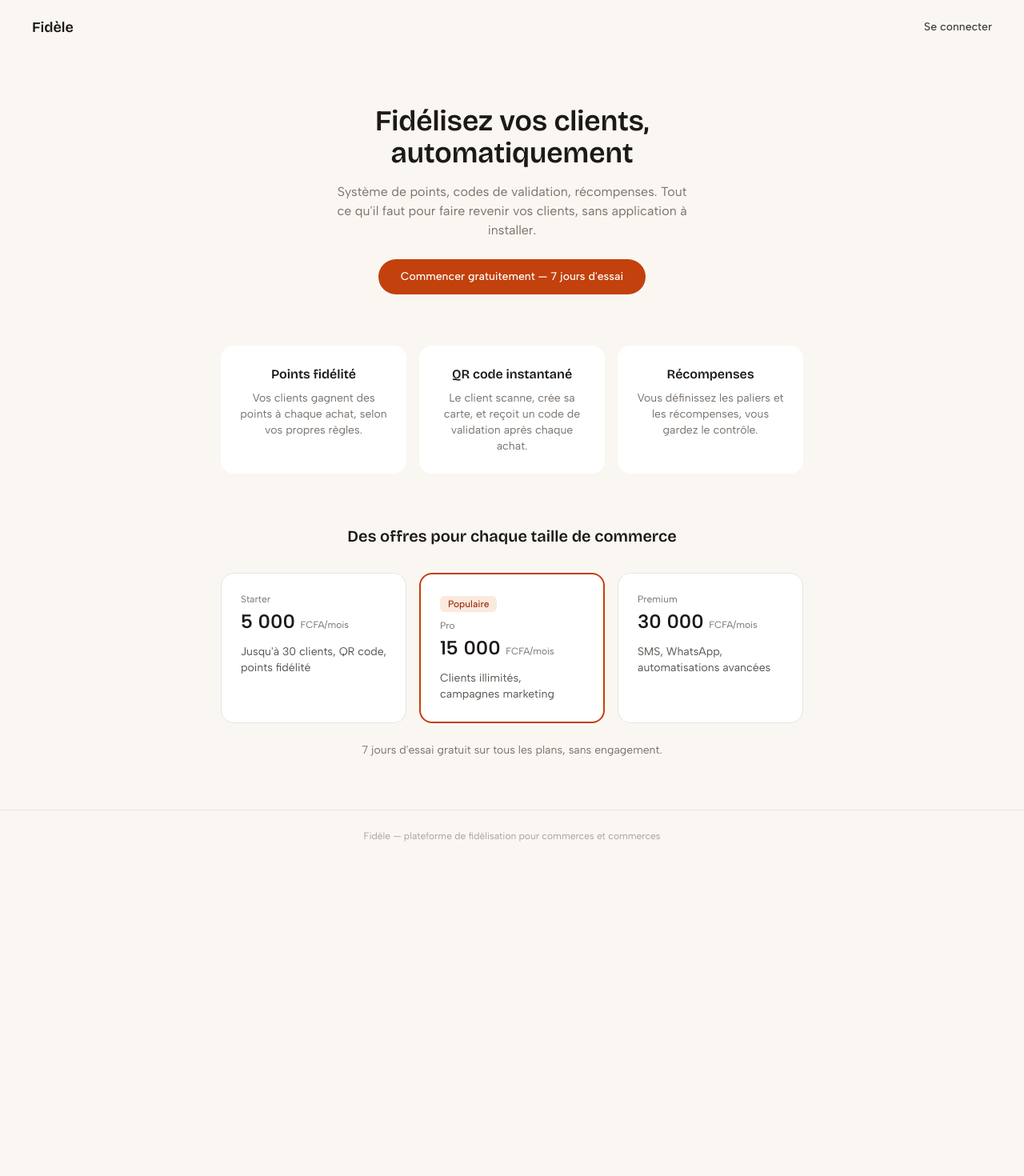
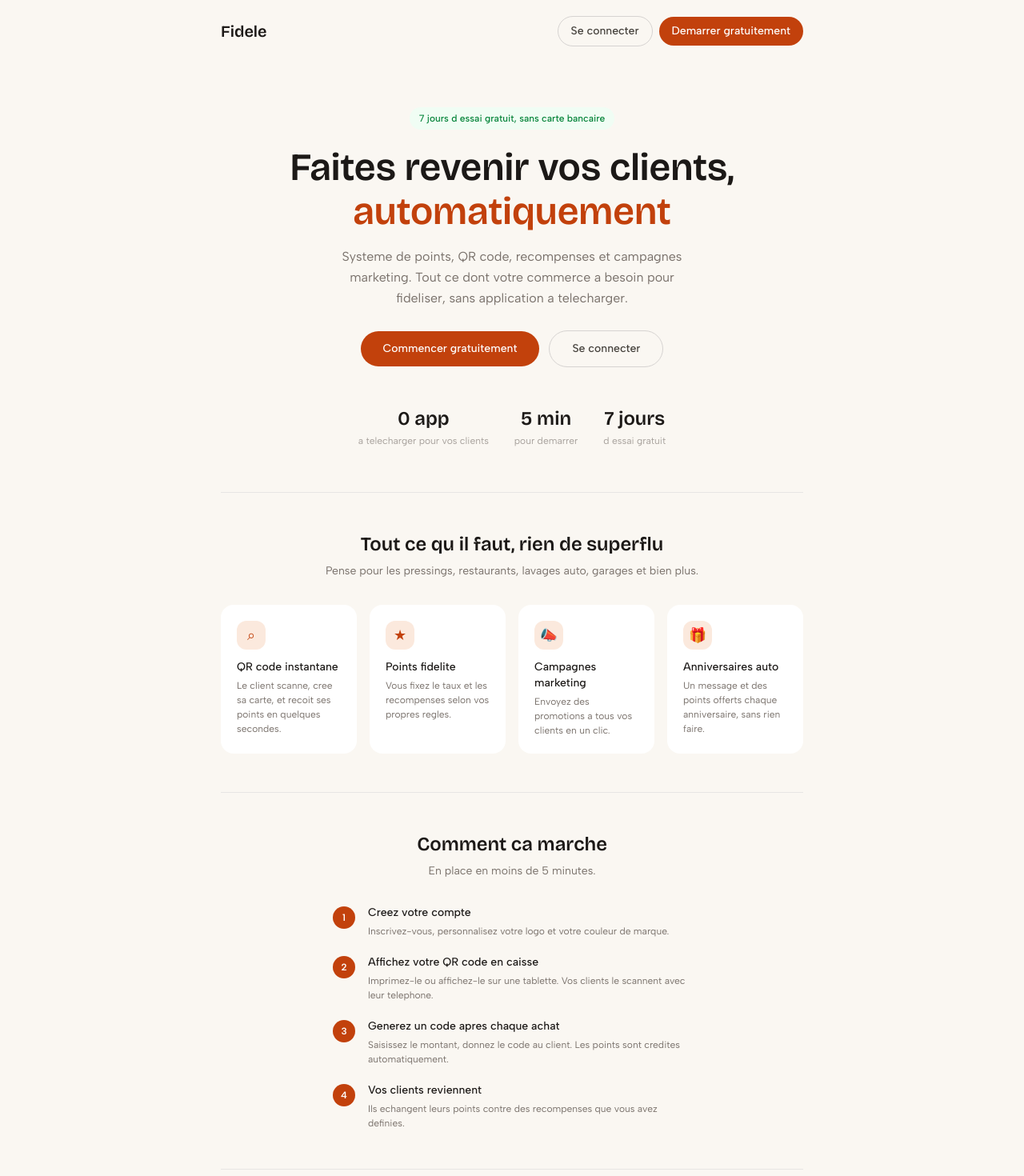
Before and after one commit to zato-nisrine/loyalty-dashboard, a Next.js app: page / in a window 1280 px wide. Shown: the top 1470 px of the page at 80% size. Before the commit the page ends 1077 px from the top, so only its background shows below. Built offline with nearby package versions, Linux system fonts and the light colour scheme.

Commit message:
interface

```diff
--- a/app/page.tsx
+++ b/app/page.tsx
@@ -3,98 +3,171 @@ import Link from 'next/link'
 export default function Home() {
   return (
     <div className="min-h-screen bg-[#FAF7F2]">
-      <header className="flex items-center justify-between px-5 py-5 sm:px-10">
-        <p className="font-[family-name:var(--font-display)] text-lg font-semibold text-stone-900">Fidèle</p>
-        <Link href="/login" className="text-sm font-medium text-stone-700">
-          Se connecter
-        </Link>
-      </header>
+      <div className="mx-auto max-w-3xl px-5">
 
-      <section className="px-5 py-10 text-center sm:py-16">
-        <h1 className="mx-auto max-w-xl font-[family-name:var(--font-display)] text-3xl font-semibold text-stone-900 sm:text-4xl">
-          Fidélisez vos clients, automatiquement
-        </h1>
-        <p className="mx-auto mt-4 max-w-md text-sm text-stone-500 sm:text-base">
-          Système de points, codes de validation, récompenses. Tout ce qu'il faut pour faire revenir vos
-          clients, sans application à installer.
-        </p>
-        <Link
-          href="/register"
-          className="mt-6 inline-block rounded-full bg-[#C2410C] px-7 py-3 text-sm font-medium text-white"
-        >
-          Commencer gratuitement — 7 jours d'essai
-        </Link>
-      </section>
+        <nav className="flex items-center justify-between py-5">
+          <p className="font-[family-name:var(--font-display)] text-xl font-semibold text-stone-900">Fidele</p>
+          <div className="flex items-center gap-2">
+            <Link href="/login" className="rounded-full border border-stone-300 px-4 py-2 text-sm font-medium text-stone-700">
+              Se connecter
+            </Link>
+            <Link href="/register" className="rounded-full bg-[#C2410C] px-4 py-2 text-sm font-medium text-white">
+              Demarrer gratuitement
+            </Link>
+          </div>
+        </nav>
 
-      <section className="mx-auto grid max-w-3xl grid-cols-1 gap-4 px-5 sm:grid-cols-3">
-        <div className="rounded-2xl bg-white p-6 text-center">
-          <p className="font-[family-name:var(--font-display)] text-base font-semibold text-stone-900">
-            Points fidélité
+        <section className="py-14 text-center">
+          <div className="mb-5 inline-flex items-center gap-1.5 rounded-full bg-green-50 px-3 py-1.5 text-xs font-medium text-green-700">
+            7 jours d essai gratuit, sans carte bancaire
+          </div>
+          <h1 className="mx-auto max-w-xl font-[family-name:var(--font-display)] text-4xl font-semibold text-stone-900 sm:text-5xl" style={{lineHeight: '1.15'}}>
+            Faites revenir vos clients, <span style={{color: '#C2410C'}}>automatiquement</span>
+          </h1>
+          <p className="mx-auto mt-4 max-w-md text-sm text-stone-500 sm:text-base" style={{lineHeight: '1.6'}}>
+            Systeme de points, QR code, recompenses et campagnes marketing. Tout ce dont votre commerce a besoin pour fideliser, sans application a telecharger.
           </p>
-          <p className="mt-2 text-sm text-stone-500">
-            Vos clients gagnent des points à chaque achat, selon vos propres règles.
-          </p>
-        </div>
-        <div className="rounded-2xl bg-white p-6 text-center">
-          <p className="font-[family-name:var(--font-display)] text-base font-semibold text-stone-900">
-            QR code instantané
-          </p>
-          <p className="mt-2 text-sm text-stone-500">
-            Le client scanne, crée sa carte, et reçoit un code de validation après chaque achat.
-          </p>
-        </div>
-        <div className="rounded-2xl bg-white p-6 text-center">
-          <p className="font-[family-name:var(--font-display)] text-base font-semibold text-stone-900">
-            Récompenses
-          </p>
-          <p className="mt-2 text-sm text-stone-500">
-            Vous définissez les paliers et les récompenses, vous gardez le contrôle.
-          </p>
-        </div>
-      </section>
-
-      <section className="mx-auto max-w-3xl px-5 py-16">
-        <h2 className="text-center font-[family-name:var(--font-display)] text-xl font-semibold text-stone-900">
-          Des offres pour chaque taille de commerce
-        </h2>
-
-        <div className="mt-8 grid grid-cols-1 gap-4 sm:grid-cols-3">
-          <div className="rounded-2xl border border-stone-200 bg-white p-6">
-            <p className="text-xs text-stone-500">Starter</p>
-            <p className="mt-1 text-2xl font-semibold text-stone-900">
-              5 000 <span className="text-xs font-normal text-stone-500">FCFA/mois</span>
-            </p>
-            <p className="mt-3 text-sm text-stone-600">Jusqu'à 30 clients, QR code, points fidélité</p>
+          <div className="mt-7 flex flex-wrap items-center justify-center gap-3">
+            <Link href="/register" className="rounded-full bg-[#C2410C] px-7 py-3 text-sm font-medium text-white">
+              Commencer gratuitement
+            </Link>
+            <Link href="/login" className="rounded-full border border-stone-300 px-7 py-3 text-sm font-medium text-stone-700">
+              Se connecter
+            </Link>
           </div>
 
-          <div className="rounded-2xl border-2 border-[#C2410C] bg-white p-6">
-            <span className="inline-block rounded-md bg-[#FBE9DD] px-2.5 py-0.5 text-xs font-medium text-[#9A3412]">
-              Populaire
-            </span>
-            <p className="mt-2 text-xs text-stone-500">Pro</p>
-            <p className="mt-1 text-2xl font-semibold text-stone-900">
-              15 000 <span className="text-xs font-normal text-stone-500">FCFA/mois</span>
-            </p>
-            <p className="mt-3 text-sm text-stone-600">Clients illimités, campagnes marketing</p>
+          <div className="mt-12 flex flex-wrap justify-center gap-8">
+            <div className="text-center">
+              <p className="font-[family-name:var(--font-display)] text-2xl font-semibold text-stone-900">0 app</p>
+              <p className="mt-1 text-xs text-stone-400">a telecharger pour vos clients</p>
+            </div>
+            <div className="text-center">
+              <p className="font-[family-name:var(--font-display)] text-2xl font-semibold text-stone-900">5 min</p>
+              <p className="mt-1 text-xs text-stone-400">pour demarrer</p>
+            </div>
+            <div className="text-center">
+              <p className="font-[family-name:var(--font-display)] text-2xl font-semibold text-stone-900">7 jours</p>
+              <p className="mt-1 text-xs text-stone-400">d essai gratuit</p>
+            </div>
           </div>
+        </section>
 
-          <div className="rounded-2xl border border-stone-200 bg-white p-6">
-            <p className="text-xs text-stone-500">Premium</p>
-            <p className="mt-1 text-2xl font-semibold text-stone-900">
-              30 000 <span className="text-xs font-normal text-stone-500">FCFA/mois</span>
-            </p>
-            <p className="mt-3 text-sm text-stone-600">SMS, WhatsApp, automatisations avancées</p>
+        <hr className="border-stone-200" />
+
+        <section className="py-12">
+          <h2 className="text-center font-[family-name:var(--font-display)] text-2xl font-semibold text-stone-900">Tout ce qu il faut, rien de superflu</h2>
+          <p className="mt-2 text-center text-sm text-stone-500">Pense pour les pressings, restaurants, lavages auto, garages et bien plus.</p>
+          <div className="mt-8 grid grid-cols-2 gap-4 sm:grid-cols-4">
+            <div className="rounded-2xl bg-white p-5">
+              <div className="mb-3 flex h-9 w-9 items-center justify-center rounded-xl bg-[#FBE9DD]">
+                <span style={{color: '#C2410C', fontSize: '18px'}}>&#8981;</span>
+              </div>
+              <p className="text-sm font-medium text-stone-900">QR code instantane</p>
+              <p className="mt-1 text-xs text-stone-500" style={{lineHeight: '1.5'}}>Le client scanne, cree sa carte, et recoit ses points en quelques secondes.</p>
+            </div>
+            <div className="rounded-2xl bg-white p-5">
+              <div className="mb-3 flex h-9 w-9 items-center justify-center rounded-xl bg-[#FBE9DD]">
+                <span style={{color: '#C2410C', fontSize: '18px'}}>&#9733;</span>
+              </div>
+              <p className="text-sm font-medium text-stone-900">Points fidelite</p>
+              <p className="mt-1 text-xs text-stone-500" style={{lineHeight: '1.5'}}>Vous fixez le taux et les recompenses selon vos propres regles.</p>
+            </div>
+            <div className="rounded-2xl bg-white p-5">
+              <div className="mb-3 flex h-9 w-9 items-center justify-center rounded-xl bg-[#FBE9DD]">
+                <span style={{color: '#C2410C', fontSize: '18px'}}>&#128227;</span>
+              </div>
+              <p className="text-sm font-medium text-stone-900">Campagnes marketing</p>
+              <p className="mt-1 text-xs text-stone-500" style={{lineHeight: '1.5'}}>Envoyez des promotions a tous vos clients en un clic.</p>
+            </div>
+            <div className="rounded-2xl bg-white p-5">
+              <div className="mb-3 flex h-9 w-9 items-center justify-center rounded-xl bg-[#FBE9DD]">
+                <span style={{color: '#C2410C', fontSize: '18px'}}>&#127873;</span>
+              </div>
+              <p className="text-sm font-medium text-stone-900">Anniversaires auto</p>
+              <p className="mt-1 text-xs text-stone-500" style={{lineHeight: '1.5'}}>Un message et des points offerts chaque anniversaire, sans rien faire.</p>
+            </div>
           </div>
-        </div>
+        </section>
 
-        <p className="mt-6 text-center text-sm text-stone-500">
-          7 jours d'essai gratuit sur tous les plans, sans engagement.
-        </p>
-      </section>
+        <hr className="border-stone-200" />
 
-      <footer className="border-t border-stone-200 px-5 py-6 text-center text-xs text-stone-400">
-        Fidèle — plateforme de fidélisation pour commerces et commerces
-      </footer>
+        <section className="py-12">
+          <h2 className="text-center font-[family-name:var(--font-display)] text-2xl font-semibold text-stone-900">Comment ca marche</h2>
+          <p className="mt-2 text-center text-sm text-stone-500">En place en moins de 5 minutes.</p>
+          <div className="mx-auto mt-8 max-w-md space-y-5">
+            {[
+              { n: '1', t: 'Creez votre compte', d: 'Inscrivez-vous, personnalisez votre logo et votre couleur de marque.' },
+              { n: '2', t: 'Affichez votre QR code en caisse', d: 'Imprimez-le ou affichez-le sur une tablette. Vos clients le scannent avec leur telephone.' },
+              { n: '3', t: 'Generez un code apres chaque achat', d: 'Saisissez le montant, donnez le code au client. Les points sont credites automatiquement.' },
+              { n: '4', t: 'Vos clients reviennent', d: 'Ils echangent leurs points contre des recompenses que vous avez definies.' },
+            ].map((step) => (
+              <div key={step.n} className="flex items-start gap-4">
+                <div className="flex h-7 w-7 flex-shrink-0 items-center justify-center rounded-full text-xs font-semibold text-white" style={{backgroundColor: '#C2410C', marginTop: '2px'}}>
+                  {step.n}
+                </div>
+                <div>
+                  <p className="text-sm font-medium text-stone-900">{step.t}</p>
+                  <p className="mt-1 text-xs text-stone-500" style={{lineHeight: '1.5'}}>{step.d}</p>
+                </div>
+              </div>
+            ))}
+          </div>
+        </section>
+
+        <hr className="border-stone-200" />
+
+        <section className="py-12">
+          <h2 className="text-center font-[family-name:var(--font-display)] text-2xl font-semibold text-stone-900">Des offres pour chaque commerce</h2>
+          <p className="mt-2 text-center text-sm text-stone-500">Sans engagement. Changez de plan a tout moment.</p>
+          <div className="mt-8 grid grid-cols-1 gap-4 sm:grid-cols-3">
+            <div className="rounded-2xl border border-stone-200 bg-white p-6">
+              <p className="text-xs text-stone-400">Starter</p>
+              <p className="mt-1 font-[family-name:var(--font-display)] text-2xl font-semibold text-stone-900">5 000 <span className="text-xs font-normal text-stone-400">FCFA/mois</span></p>
+              <hr className="my-4 border-stone-100" />
+              {['Jusqu a 30 clients', 'QR code personnalise', 'Systeme de points', 'Recompenses'].map((f) => (
+                <p key={f} className="mb-2 flex items-center gap-2 text-xs text-stone-600">
+                  <span style={{color: '#16a34a'}}>&#10003;</span> {f}
+                </p>
+              ))}
+            </div>
+            <div className="rounded-2xl border-2 bg-white p-6" style={{borderColor: '#C2410C'}}>
+              <span className="inline-block rounded-full bg-[#FBE9DD] px-2.5 py-0.5 text-xs font-medium text-[#9A3412] mb-2">Populaire</span>
+              <p className="text-xs text-stone-400">Pro</p>
+              <p className="mt-1 font-[family-name:var(--font-display)] text-2xl font-semibold text-stone-900">15 000 <span className="text-xs font-normal text-stone-400">FCFA/mois</span></p>
+              <hr className="my-4 border-stone-100" />
+              {['Clients illimites', 'Campagnes marketing', 'Anniversaires automatiques', 'Statistiques avancees'].map((f) => (
+                <p key={f} className="mb-2 flex items-center gap-2 text-xs text-stone-600">
+                  <span style={{color: '#16a34a'}}>&#10003;</span> {f}
+                </p>
+              ))}
+            </div>
+            <div className="rounded-2xl border border-stone-200 bg-white p-6">
+              <p className="text-xs text-stone-400">Premium</p>
+              <p className="mt-1 font-[family-name:var(--font-display)] text-2xl font-semibold text-stone-900">30 000 <span className="text-xs font-normal text-stone-400">FCFA/mois</span></p>
+              <hr className="my-4 border-stone-100" />
+              {['Tout le plan Pro', 'Notifications SMS', 'WhatsApp', 'Automatisations avancees'].map((f) => (
+                <p key={f} className="mb-2 flex items-center gap-2 text-xs text-stone-600">
+                  <span style={{color: '#16a34a'}}>&#10003;</span> {f}
+                </p>
+              ))}
+            </div>
+          </div>
+          <p className="mt-4 text-center text-xs text-stone-400">7 jours d essai gratuit sur tous les plans. Aucune carte bancaire requise.</p>
+        </section>
+
+        <section className="mb-10 rounded-2xl p-10 text-center" style={{backgroundColor: '#1C1917'}}>
+          <h2 className="font-[family-name:var(--font-display)] text-2xl font-semibold" style={{color: '#FAF7F2'}}>Pret a fideliser vos clients ?</h2>
+          <p className="mt-2 text-sm" style={{color: '#A8A29E'}}>Commencez gratuitement aujourd hui. Votre premier QR code en 5 minutes.</p>
+          <Link href="/register" className="mt-6 inline-block rounded-full bg-[#C2410C] px-8 py-3 text-sm font-medium text-white">
+            Creer mon compte gratuitement
+          </Link>
+        </section>
+
+        <footer className="border-t border-stone-200 py-6 text-center">
+          <p className="text-xs text-stone-400">Fidele — Plateforme de fidelisation pour commerces et entreprises</p>
+        </footer>
+
+      </div>
     </div>
   )
 }
```
